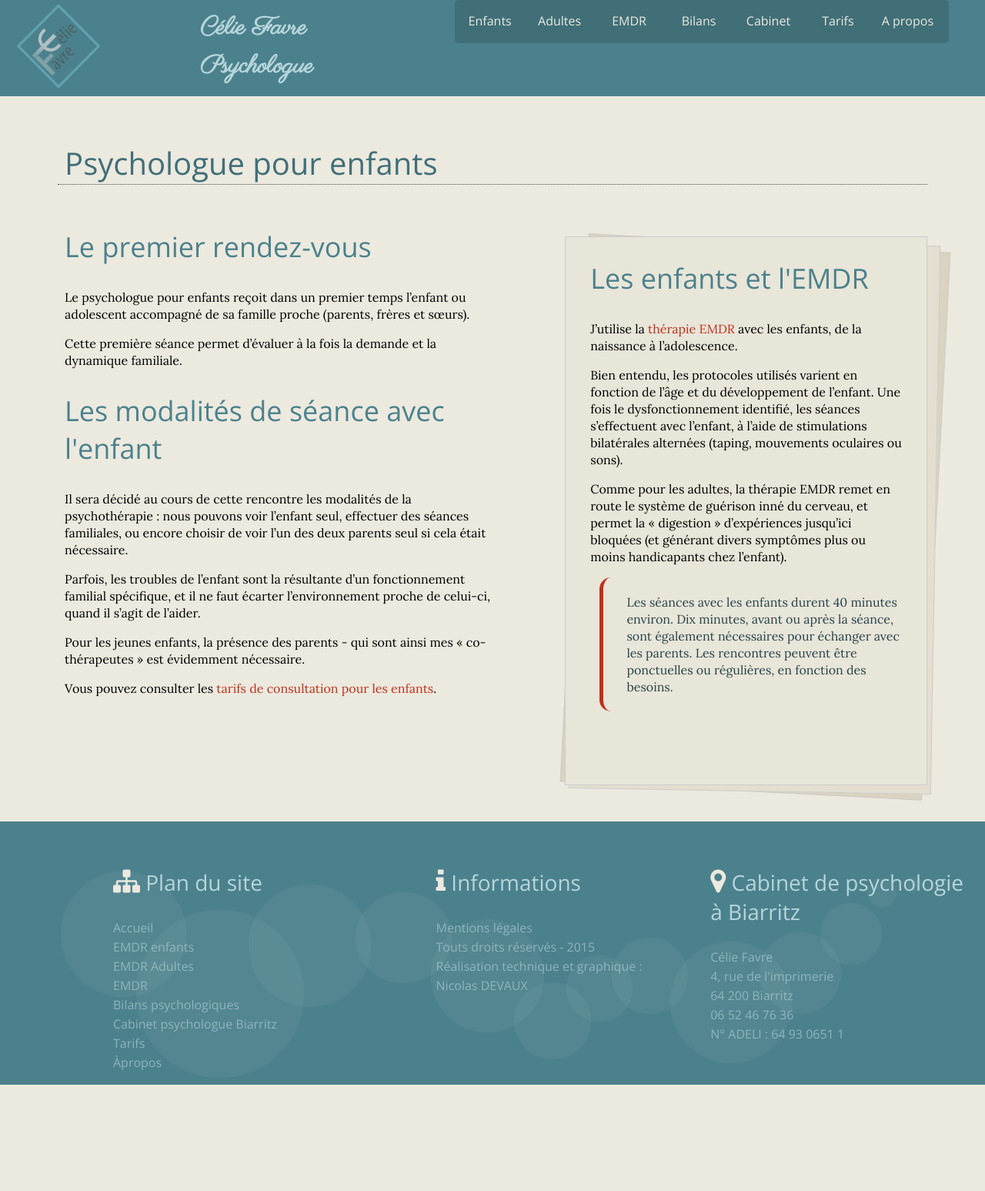
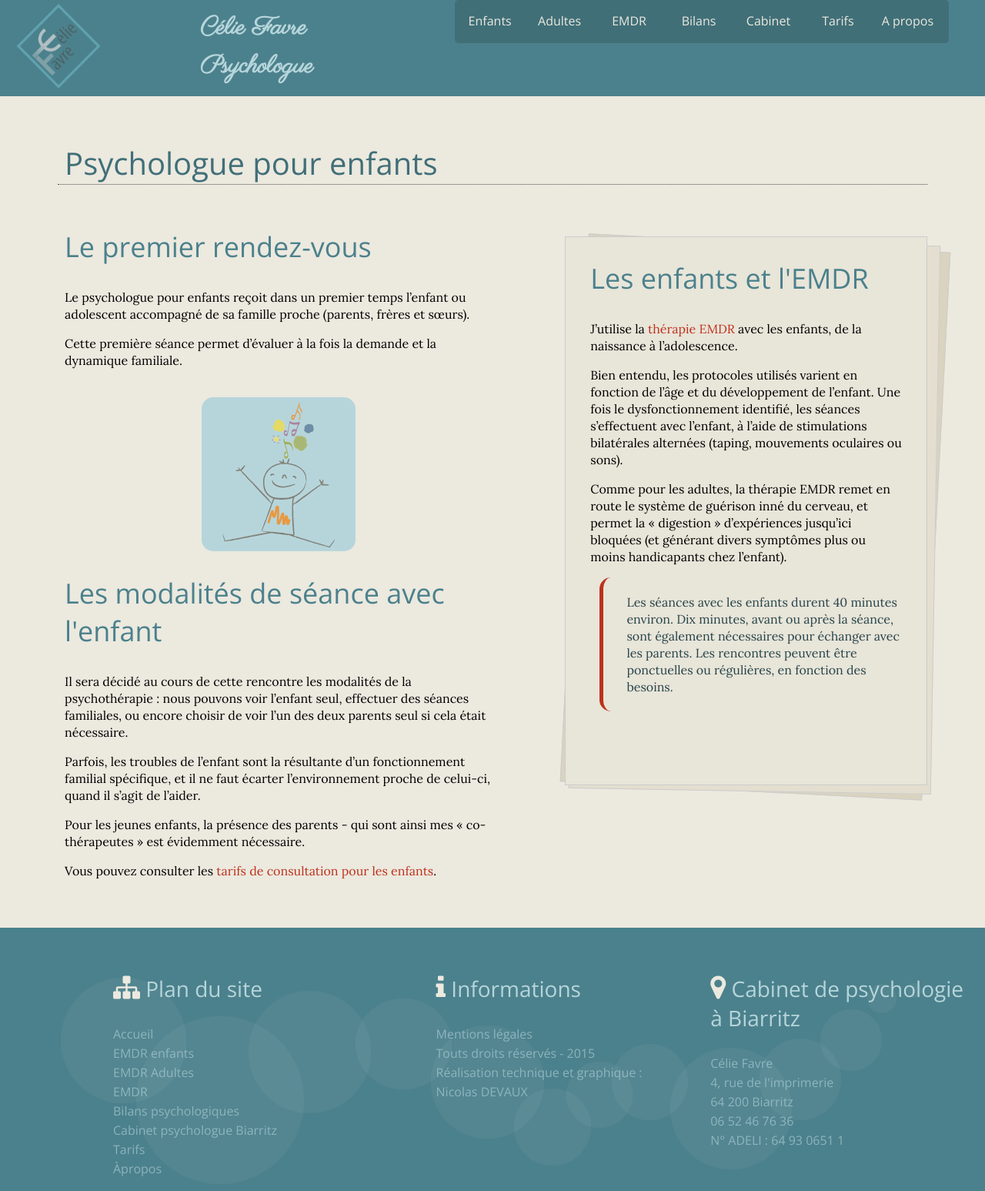
Before and after one commit to celiefavre/celiefavre.github.io, a Jekyll site: the page built from emdr-enfants/index.html, in a window 1280 px wide. Shown: the whole page at 77% size. Built offline with Jekyll 4.4.1, drawn with Linux system fonts in a browser that asks for light colours; nearby versions of some CDN libraries; before the commit the page ends 1409 px from its top, so only the background shows below that.

Commit message:
added image enfant

```diff
--- a/emdr-enfants/index.html
+++ b/emdr-enfants/index.html
@@ -10,6 +10,7 @@ description: Psychologue pour enfants et adolescents. Cabinet de psychologie de
 			<h2>Le premier rendez-vous</h2>
 			<p>Le psychologue pour enfants reçoit dans un premier temps l’enfant ou adolescent accompagné de sa famille proche (parents, frères et sœurs).</p>
 			<p>Cette première séance permet d’évaluer à la fois la demande et la dynamique familiale. </p>
+			<img class="image-icone" src="/images/dessin-enfant-celie.png" alt="dessin-enfant" width="200" height="200">
 			<h2>Les modalités de séance avec l'enfant</h2>
 			<p>Il sera décidé au cours de cette rencontre les modalités de la psychothérapie : nous pouvons voir l’enfant seul, effectuer des séances familiales, ou encore choisir de voir l’un des deux parents seul si cela était nécessaire.</p>
 			<p>Parfois, les troubles de l’enfant sont la résultante d’un fonctionnement familial spécifique, et il ne faut écarter l’environnement proche de celui-ci, quand il s’agit de l’aider.</p>
```
Also changed, not shown: images/dessin-enfant-celie.png (added).
